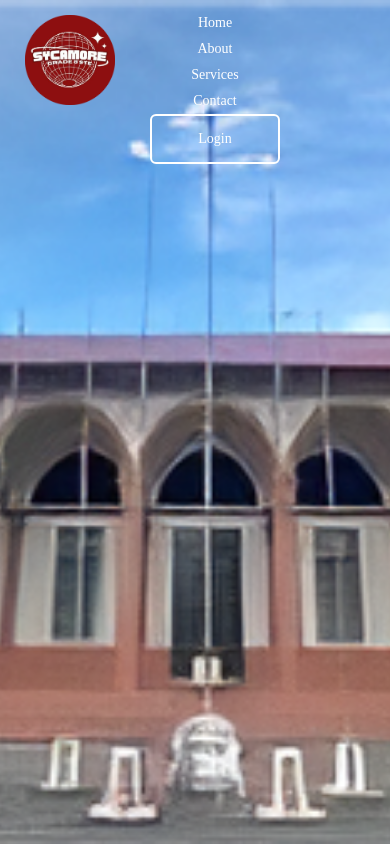
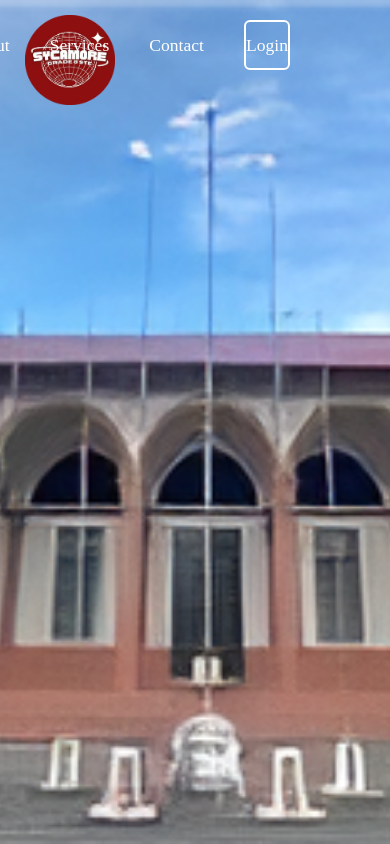
Before and after one commit to nerperz/sigmamorian, a plain HTML site: page index.html in a window 390 px wide. Drawn offline with nearby package versions, Linux system fonts and the light colour scheme.

Commit message:
Update style.css

```diff
--- a/style.css
+++ b/style.css
@@ -695,34 +695,3 @@ img {
 .wrappernotes::-webkit-scrollbar-thumb:hover {
     background-color: rgba(255, 255, 255, 0.7);
 }
-/*CHECKING*/
- @media (max-width: 768px) {
-                header {
-                    flex-direction: column;
-                    text-align: center;
-                }
-
-                nav.navigation {
-                    flex-direction: column;
-                    align-items: center;
-                }
-
-                .form-box {
-                    padding: 15px;
-                }
-            }
-
-            @media (max-width: 480px) {
-                header {
-                    padding: 10px;
-                }
-
-                nav.navigation a {
-                    font-size: 14px;
-                    padding: 5px 8px;
-                }
-
-                nav.navigation .btnLogin-popup {
-                    font-size: 14px;
-                }
-            }
```
